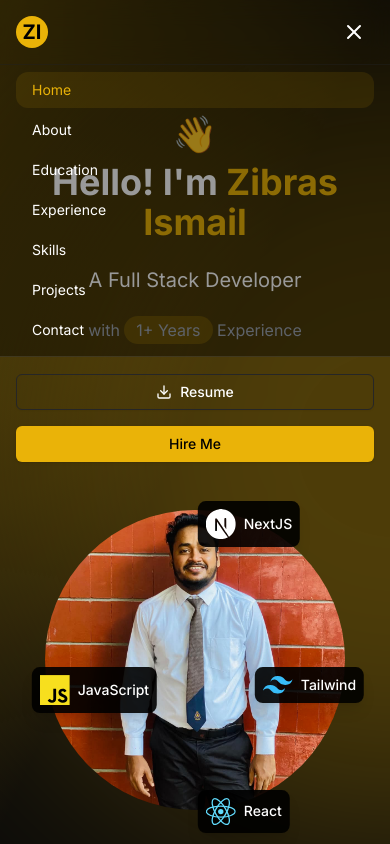
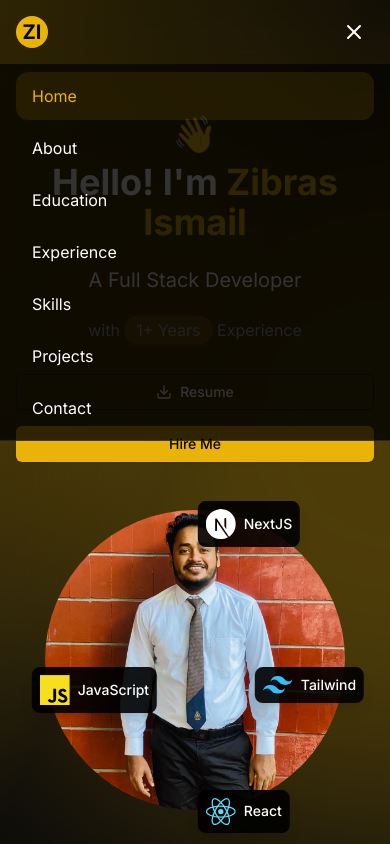
Before and after one commit to zibrasismail/personal-portfolio, a Next.js app: page / in a window 390 px wide. Both pictures are taken after a click on the button 354 px from the left and 32 px from the top of the page. Shown: the top 844 px of the page. Built offline with nearby package versions, Linux system fonts and the light colour scheme.

Commit message:
fix some style issue

```diff
--- a/components/layout/NavBar.tsx
+++ b/components/layout/NavBar.tsx
@@ -148,13 +148,13 @@ export default function NavBar() {
             : "opacity-0 -translate-y-2 pointer-events-none"
         }`}
       >
-        <div className="bg-black/40 backdrop-blur-md border-b border-white/10 py-2 px-4 space-y-1">
+        <div className="bg-black/80 backdrop-blur-xl border-b border-white/10 py-2 px-4 space-y-1">
           {navItems.map((item) => (
             <a
               key={item.path}
               href={`#${item.path}`}
               onClick={(e) => handleNavClick(e, item.path)}
-              className={`block px-4 py-2 rounded-xl text-sm transition-colors ${
+              className={`block px-4 py-3 rounded-xl text-base md:text-sm transition-colors ${
                 activeSection === item.path
                   ? "bg-yellow-500/10 text-yellow-500"
                   : "hover:bg-white/5 text-white hover:text-white"
```
